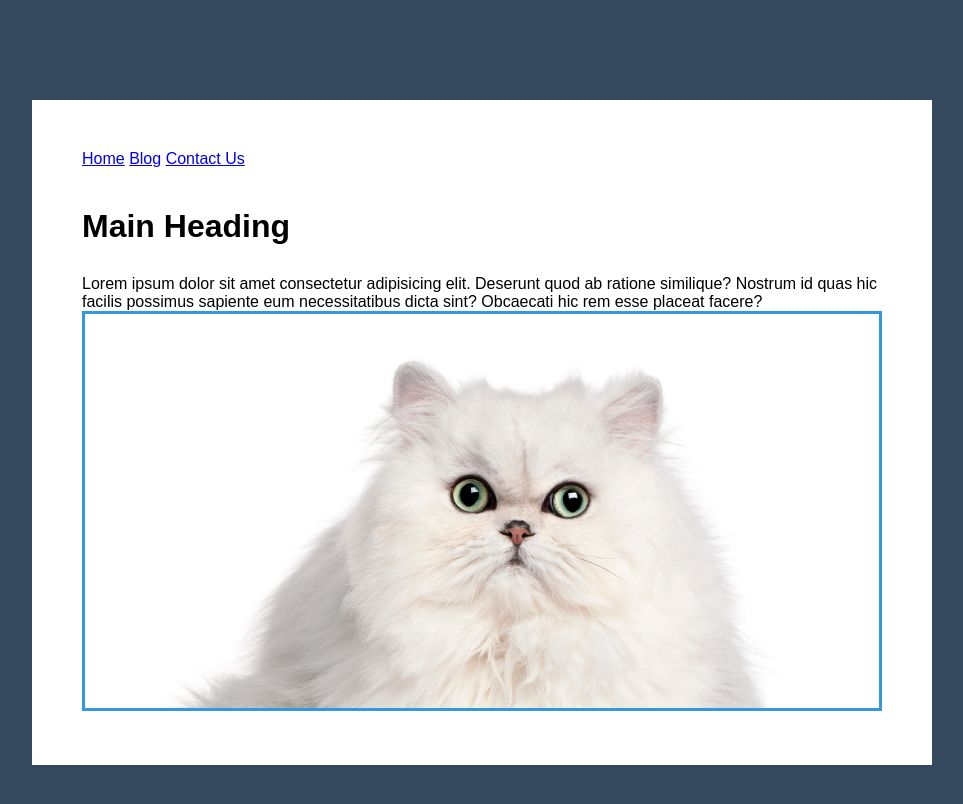
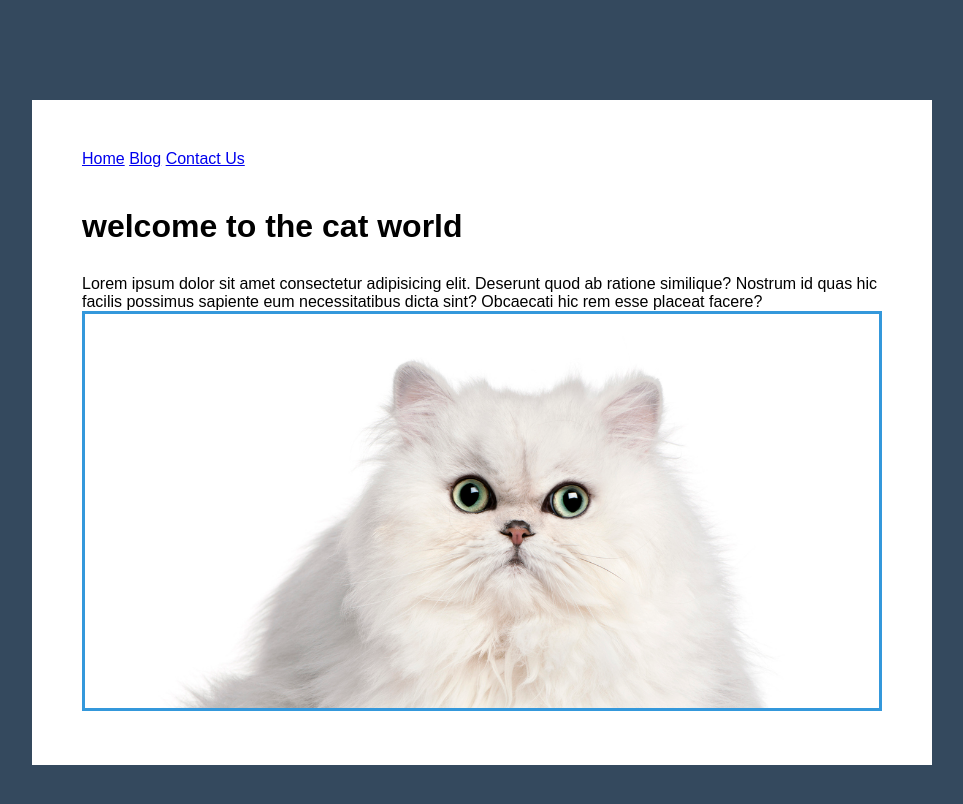
Before and after one commit to vinaykotturi/examplesite, a plain HTML site: page index.html in a window 1280 px wide. Shown: the whole page, without its empty margins (158-1121 px from the left). Drawn offline with Linux system fonts and the light colour scheme.

Commit message:
changed title name

```diff
--- a/index.html
+++ b/index.html
@@ -17,7 +17,7 @@
                     <a href="/">Contact Us</a>
                 </nav>
                 <div class="title">
-                    <h1>Main Heading</h1>
+                    <h1>welcome to the cat world</h1>
                 </div>
                 <p>Lorem ipsum dolor sit amet consectetur adipisicing elit. Deserunt quod ab ratione similique? Nostrum id quas hic facilis possimus sapiente eum necessitatibus dicta sint? Obcaecati hic rem esse placeat facere?</p>
 
```
